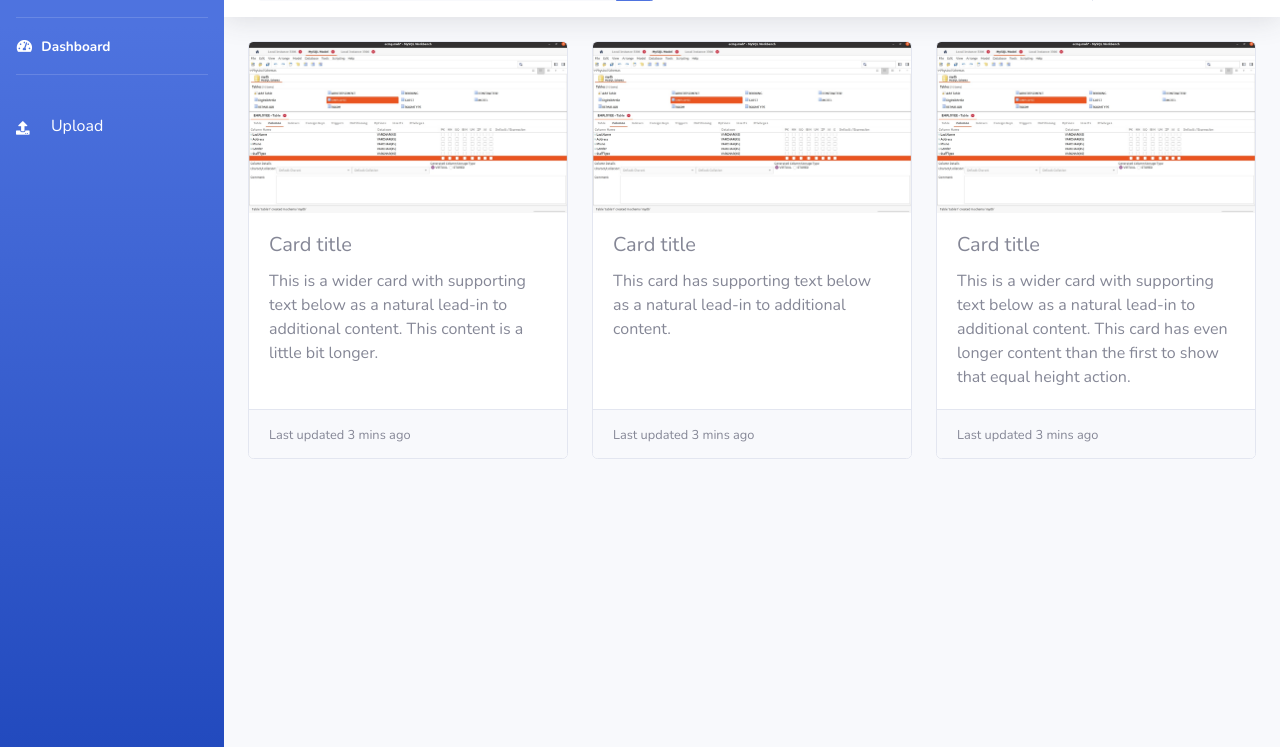
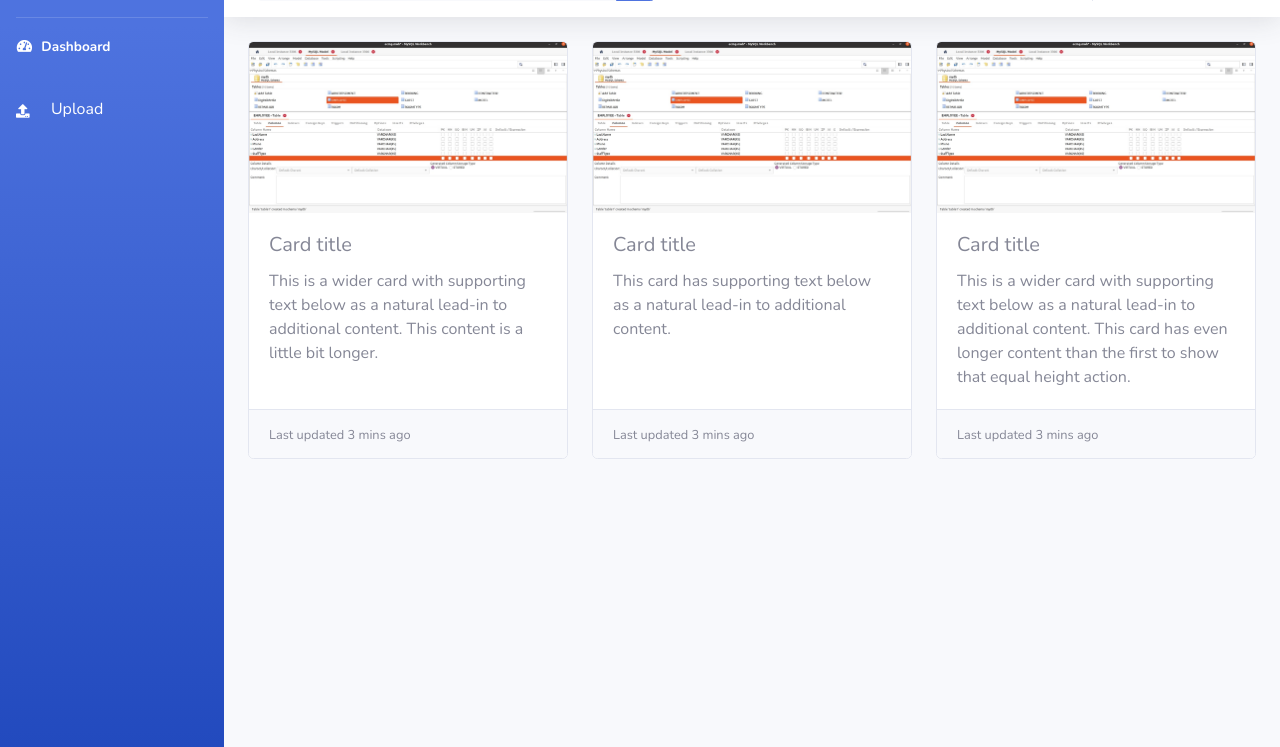
Before and after one commit to anchitpokharel/courseheroclone, a plain HTML site: page index.html in a window 1280 px wide. Shown: the part 53-800 px from the top of the page. Drawn offline with nearby package versions, Linux system fonts and the light colour scheme.

Commit message:
removed the sidebar divider between dashboard and upload

```diff
--- a/index.html
+++ b/index.html
@@ -48,7 +48,6 @@
             </li>
 
             <!-- Divider -->
-            <hr class="sidebar-divider">
             <li class="nav-item active">
                 <a class="nav-link" href="index.html">
                     <i class="fa fa-upload" aria-hidden="true"></i>
```
